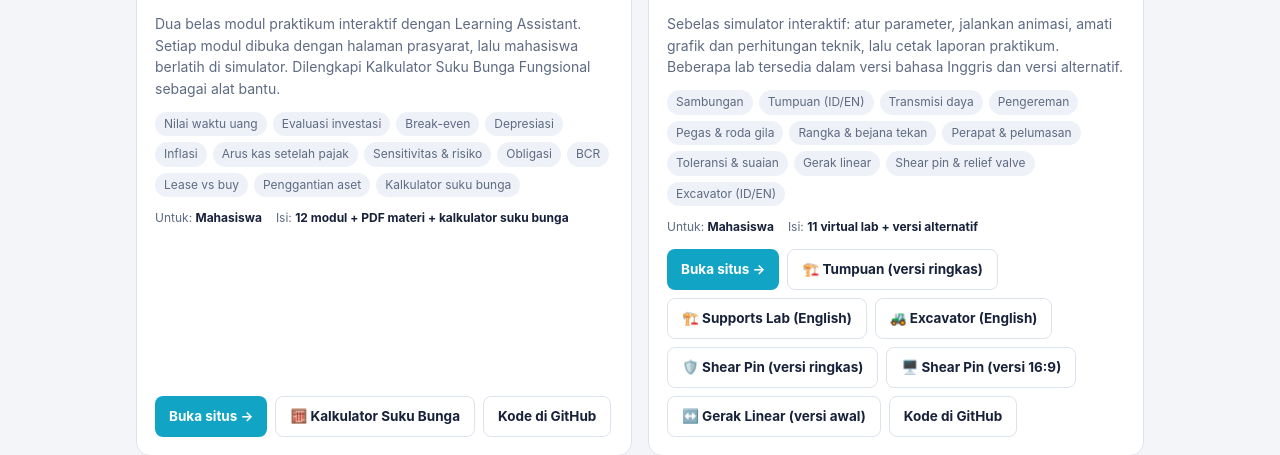
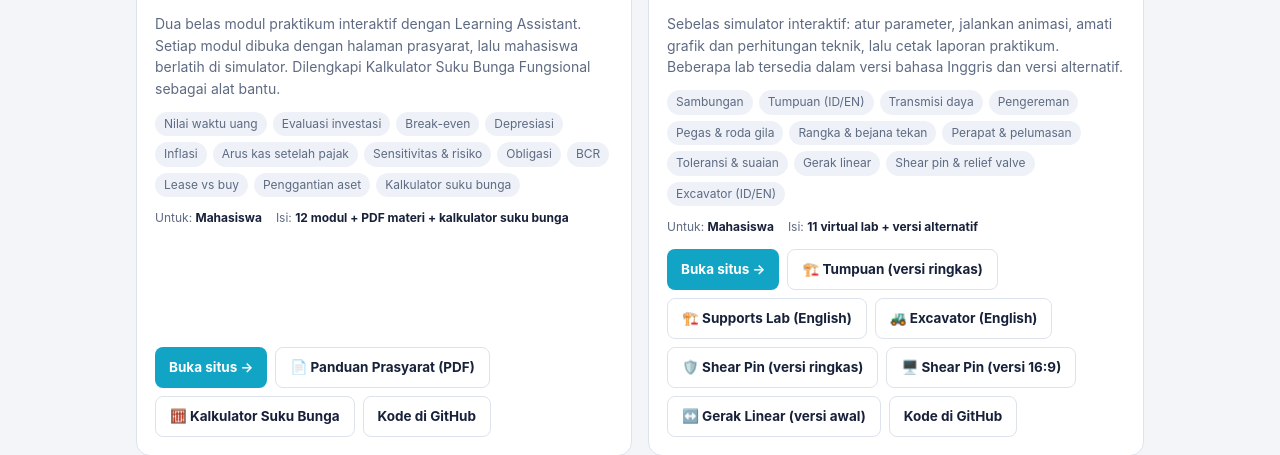
Before and after one commit to muasmuchtar/muasmuchtar.github.io, a plain HTML site: page index.html in a window 1280 px wide. Shown: the part 515-970 px from the top of the page. Drawn offline with Linux system fonts and the light colour scheme.

Commit message:
Portofolio: tautan Panduan Prasyarat PDF
Co-Authored-By: Claude Opus 5.5 <noreply@anthropic.com>

```diff
--- a/index.html
+++ b/index.html
@@ -109,7 +109,7 @@
       chips:["Nilai waktu uang","Evaluasi investasi","Break-even","Depresiasi","Inflasi","Arus kas setelah pajak","Sensitivitas & risiko","Obligasi","BCR","Lease vs buy","Penggantian aset","Kalkulator suku bunga"],
       who:"Mahasiswa", isi:"12 modul + PDF materi + kalkulator suku bunga",
       url:"https://muasmuchtar.github.io/virtual-lab-ekotek/", repo:"https://github.com/muasmuchtar/virtual-lab-ekotek",
-      extra:[["🧮 Kalkulator Suku Bunga","https://muasmuchtar.github.io/virtual-lab-ekotek/alat/kalkulator-suku-bunga.html"]]
+      extra:[["📄 Panduan Prasyarat (PDF)","https://muasmuchtar.github.io/virtual-lab-ekotek/pdf/Panduan_Prasyarat_Penggunaan_Virtual_Lab_Ekonomi_Teknik_Untuk_Mahasiswa.pdf"],["🧮 Kalkulator Suku Bunga","https://muasmuchtar.github.io/virtual-lab-ekotek/alat/kalkulator-suku-bunga.html"]]
     },
     {
       cls:"b6", ico:"🔩", title:"Virtual Lab Elemen Mesin", sub:"Elemen Mesin · Mekanika Teknik",
```
